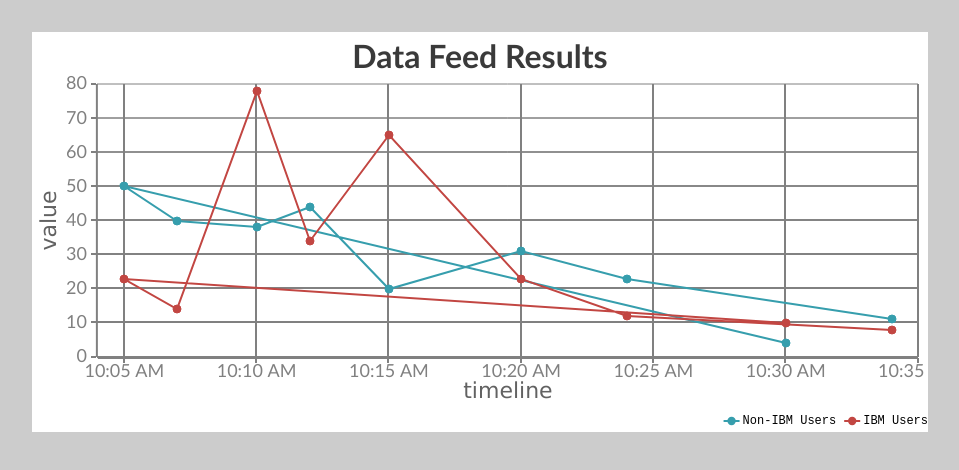
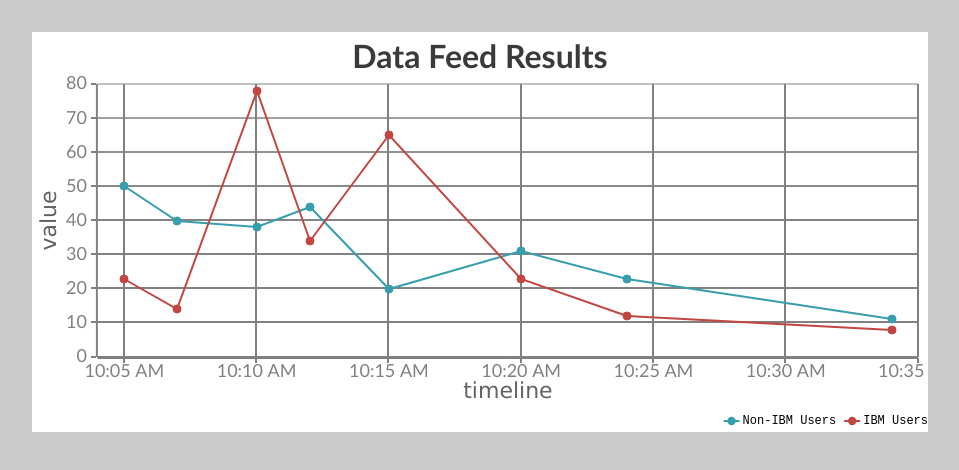
Before and after one commit to jtviegas-sandbox/ui4mongo, a website: page public/index.html in a window 1280 px wide. Shown: the part 78-548 px from the top of the page, without its empty margins (160-1119 px from the left). Drawn offline with nearby package versions, Linux system fonts and the light colour scheme.

Commit message:
3rd Data Point Changes

```diff
--- a/public/index.html
+++ b/public/index.html
@@ -30,7 +30,6 @@
 			showInLegend: true,
 			legendText: "Non-IBM Users",
 			dataPoints: [
-				{ x: new Date(2016, 04, 18, 10,30,00), y: 4 },
 				{ x: new Date(2016, 04, 18, 10,05,00), y: 50 },
 				{ x: new Date(2016, 04, 18, 10,07,00), y: 40 } ,
 				{ x: new Date(2016, 04, 18, 10,10,00), y: 38 } ,
@@ -46,7 +45,6 @@
 				showInLegend: true,
 				legendText: "IBM Users",
 				dataPoints: [
-					{ x: new Date(2016, 04, 18, 10,30,00), y: 10 },
 					{ x: new Date(2016, 04, 18, 10,05,00), y: 23 },
 					{ x: new Date(2016, 04, 18, 10,07,00), y: 14 } ,
 					{ x: new Date(2016, 04, 18, 10,10,00), y: 78 } ,
```
